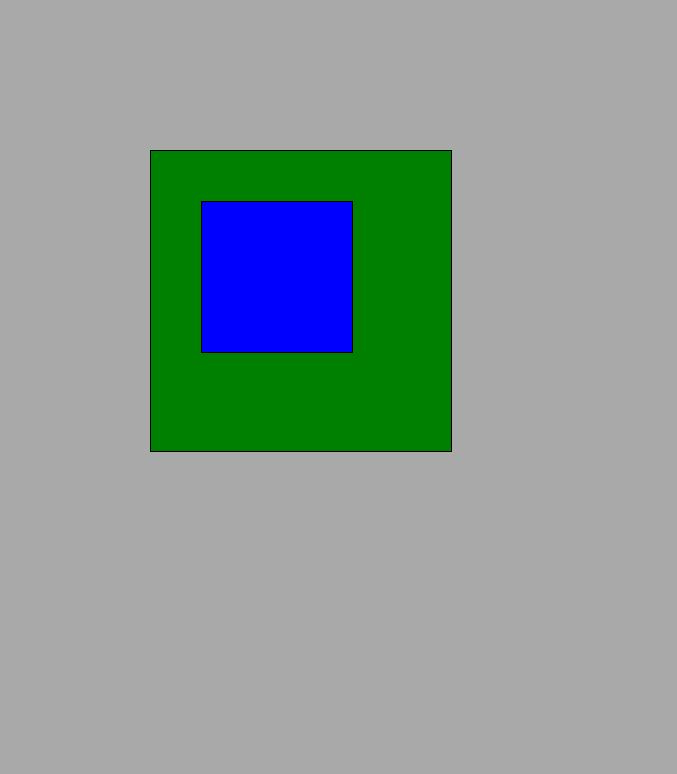
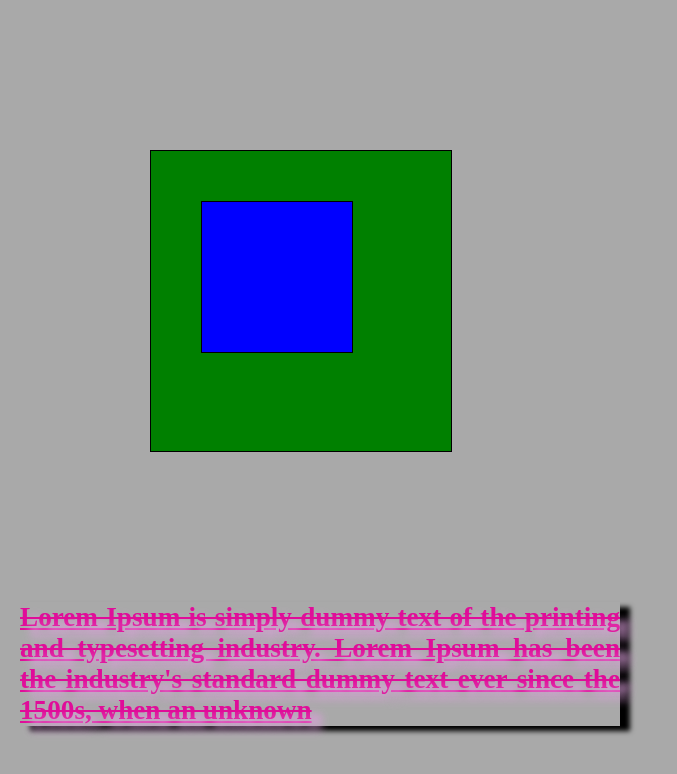
Before and after one commit to nickolasMoraes/MotoAcademy, a plain HTML site: page Aulas HTML/position.html in a window 1280 px wide. Shown: the top 774 px of the page, without its empty margins (0-677 px from the left). Drawn offline with Linux system fonts and the light colour scheme; a web font is replaced by a local one.

Commit message:
cssLetras2

```diff
--- a/Aulas HTML/css/style.css
+++ b/Aulas HTML/css/style.css
@@ -23,3 +23,17 @@ body {
     left: 50px;
     border: 1px solid black;
 }
+
+.paragrafo{
+    width: 600px;
+    margin: 20px;
+    color: rgb(224, 12, 153);
+    font-family: 'Tilt Neon', 'PT Sans';
+    font-size: 170%;
+    font-weight: 600;
+    text-transform: none;
+    text-decoration: line-through underline;
+    box-shadow: 10px 5px 5px black;
+    text-shadow: 10px 8px 8px plum;
+    text-align: justify;
+}
--- a/Aulas HTML/position.html
+++ b/Aulas HTML/position.html
@@ -5,11 +5,17 @@
     <meta http-equiv="X-UA-Compatible" content="IE=edge">
     <meta name="viewport" content="width=device-width, initial-scale=1.0">
     <link rel="stylesheet" href="./css/style.css">
+    <link rel="stylesheet" href="https://fonts.googleapis.com">
+    <link rel="stylesheet" href="https://fonts.gstatic.com" crossorigin>
+    <link href="https://fonts.google.apis.com/css2?family=PT+Sans&family=Tilt+Neon&display=swap" rel="stylesheet">
     <title>Position</title>
 </head>
 <body>
     <div class="pai">
         <div class="filho"></div>
     </div>
+    <div class="paragrafo">
+        <p>Lorem Ipsum is simply dummy text of the printing and typesetting industry. Lorem Ipsum has been the industry's standard dummy text ever since the 1500s, when an unknown </p>
+    </div>
 </body>
 </html>
```
